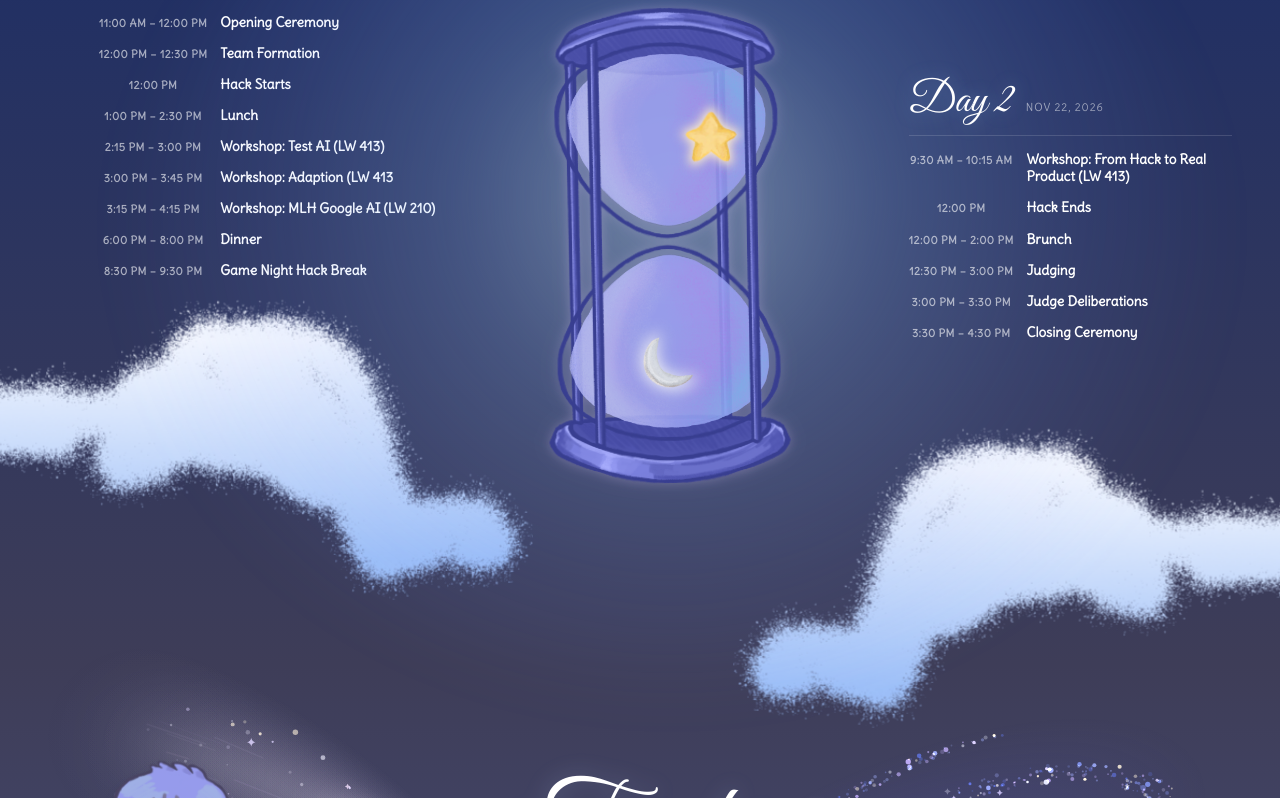
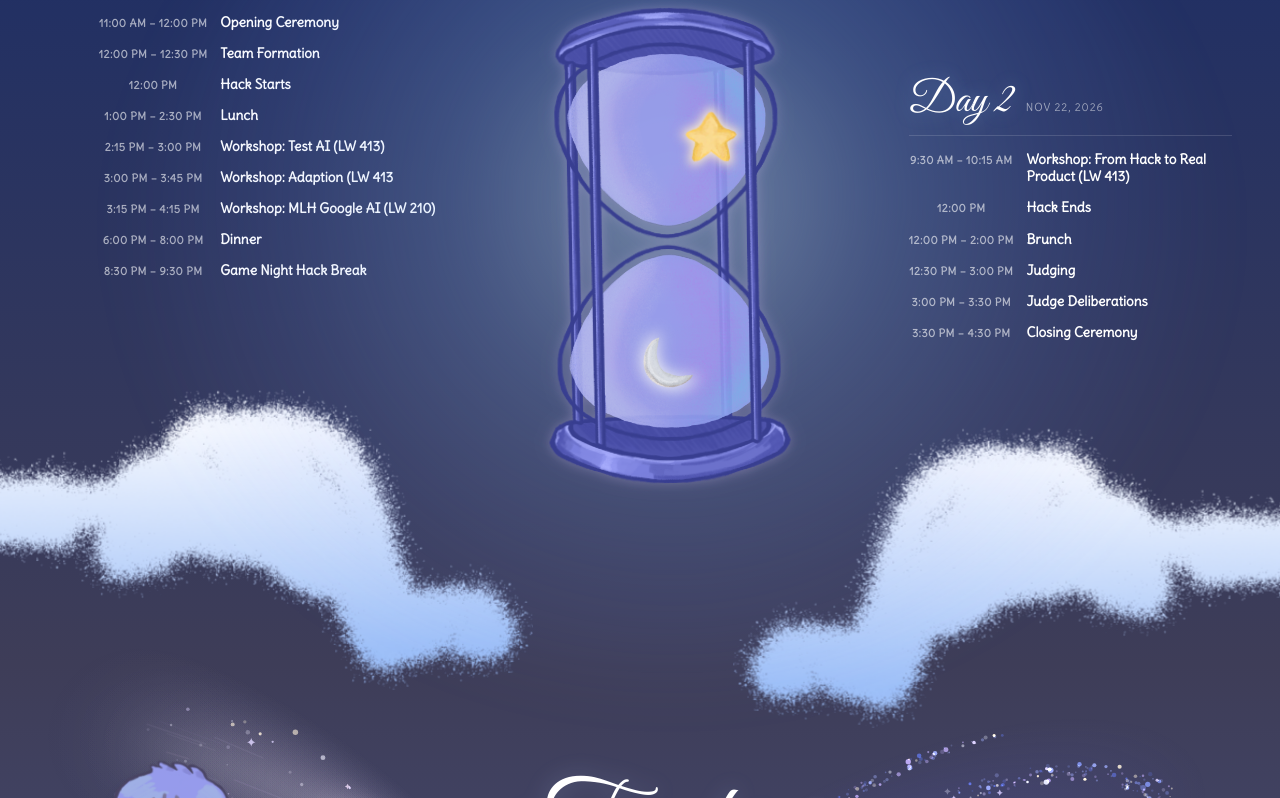
Before and after one commit to hsu-emily/Whack2026-Website, a React (Vite) app: page / in a window 1280 px wide. Shown: the part 1117-1915 px from the top of the page. Built offline with nearby package versions, Linux system fonts and the light colour scheme.

Commit message:
edit cloud height

```diff
--- a/src/index.css
+++ b/src/index.css
@@ -455,7 +455,7 @@ h2 {
 /* placement is fluid: the side clouds hang off the edges by a share of the
    viewport, so they stay anchored to the corners at any width */
 .sched-wisp  { right: clamp(-6%, -2vw, 0%); top: clamp(10%, 14vh, 20%); }
-.sched-left  { left: clamp(-22%, -10vw, -8%); bottom: clamp(-10%, -4vh, -2%); }
+.sched-left  { left: clamp(-22%, -10vw, -8%); bottom: calc(clamp(-10%, -4vh, -2%) - 90px); }
 .sched-right { right: clamp(-20%, -9vw, -6%); bottom: clamp(-38%, -20vh, -18%); }
 .sched-left  { transform: translate3d(calc(var(--sched, 0) * -6vw), calc(var(--sched, 0) * -3vh), 0); }
 .sched-right { transform: translate3d(calc(var(--sched, 0) *  6vw), calc(var(--sched, 0) * -3vh), 0); }
```
